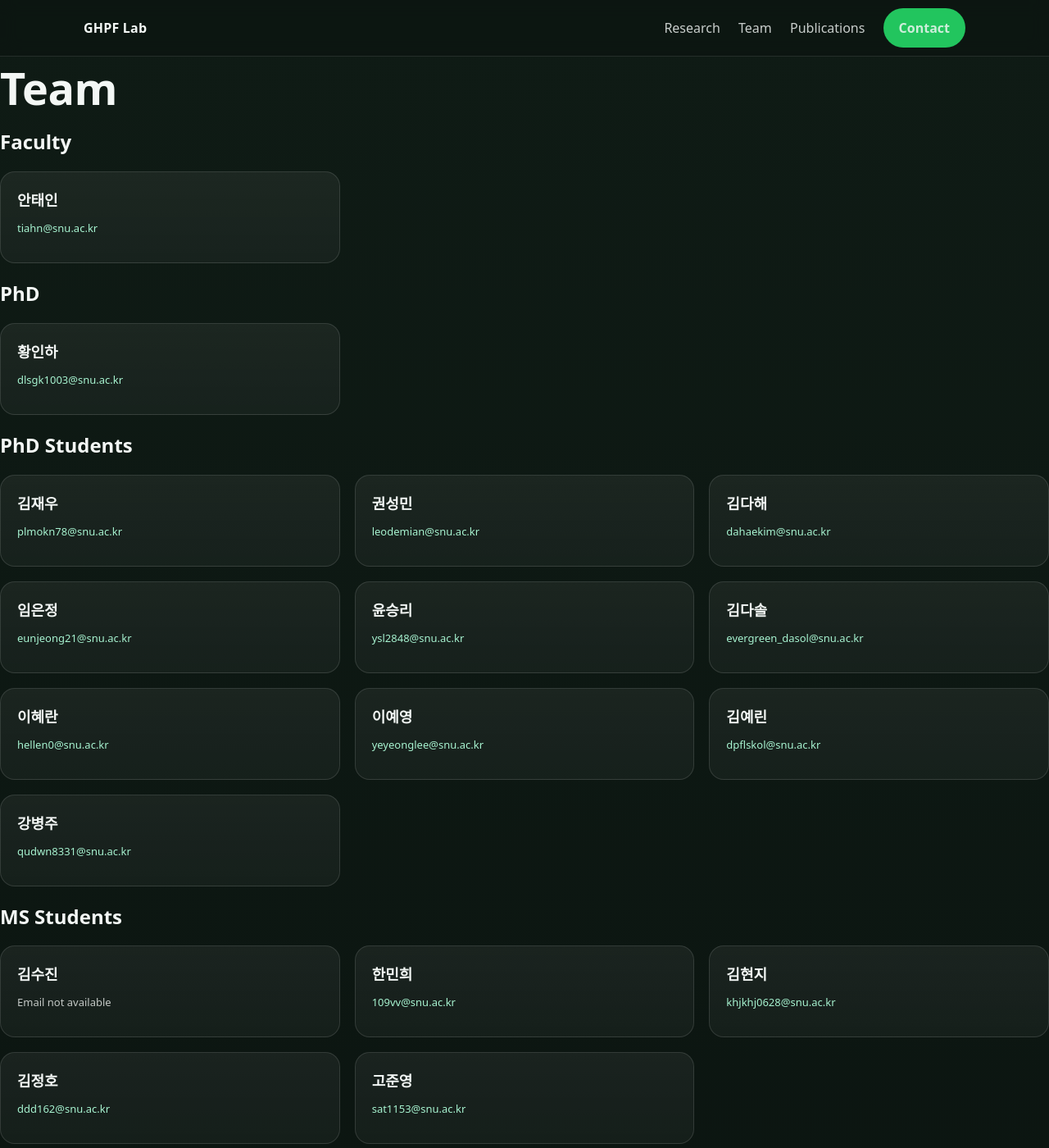
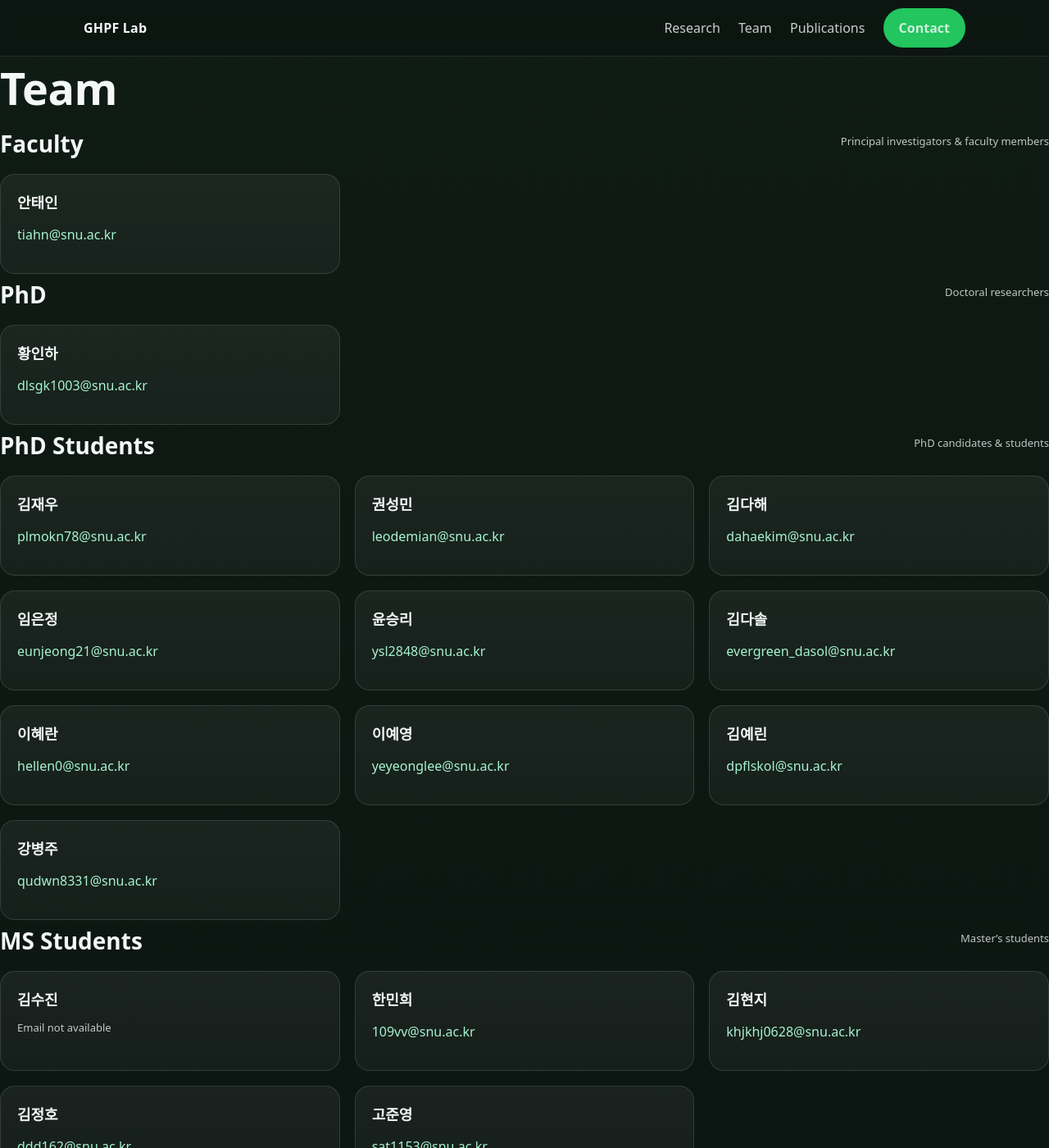
Before and after one commit to evergreendasol/Trial-2-lab-web, a Jekyll site: the page built from team.md, in a window 1280 px wide and 1400 px high. Shown: the whole window at 82% size. Built offline with Jekyll 4.4.1, drawn with Linux system fonts in a browser that asks for light colours; some of the changed text lies outside the part shown.

Commit message:
Update team page to grid layout with photos and section separation

```diff
--- a/team.md
+++ b/team.md
@@ -5,79 +5,156 @@ title: Team
 
 # Team
 
-## Faculty
-<div class="grid">
-{% for p in site.data.team.faculty %}
-  <div class="card">
-    <h3>{{ p.name }}</h3>
-    {% if p.email %}
-      <p class="small">
-        <a class="link" href="mailto:{{ p.email }}">{{ p.email }}</a>
-      </p>
-    {% endif %}
+<section class="team-section">
+  <div class="section__head">
+    <h2>Faculty</h2>
+    <p class="muted small">Principal investigators & faculty members</p>
   </div>
-{% endfor %}
-</div>
+
+  <div class="grid team-grid">
+  {% for p in site.data.team.faculty %}
+    <div class="card">
+      <div class="person">
+        <div class="person__photo">
+          {% if p.photo %}
+            <img src="{{ p.photo | relative_url }}" alt="{{ p.name }}">
+          {% endif %}
+        </div>
+
+        <div class="person__meta">
+          <h3>{{ p.name }}</h3>
+          {% if p.role %}<p class="person__role">{{ p.role }}</p>{% endif %}
+          {% if p.email %}
+            <p class="person__email"><a class="link" href="mailto:{{ p.email }}">{{ p.email }}</a></p>
+          {% endif %}
+          {% if p.note %}<p class="muted small">{{ p.note }}</p>{% endif %}
+        </div>
+      </div>
+    </div>
+  {% endfor %}
+  </div>
+</section>
 
 
-## PhD
-<div class="grid">
-{% for p in site.data.team.phd %}
-  <div class="card">
-    <h3>{{ p.name }}</h3>
-    {% if p.email %}
-      <p class="small">
-        <a class="link" href="mailto:{{ p.email }}">{{ p.email }}</a>
-      </p>
-    {% endif %}
+<section class="team-section">
+  <div class="section__head">
+    <h2>PhD</h2>
+    <p class="muted small">Doctoral researchers</p>
   </div>
-{% endfor %}
-</div>
+
+  <div class="grid team-grid">
+  {% for p in site.data.team.phd %}
+    <div class="card">
+      <div class="person">
+        <div class="person__photo">
+          {% if p.photo %}
+            <img src="{{ p.photo | relative_url }}" alt="{{ p.name }}">
+          {% endif %}
+        </div>
+
+        <div class="person__meta">
+          <h3>{{ p.name }}</h3>
+          {% if p.role %}<p class="person__role">{{ p.role }}</p>{% endif %}
+          {% if p.email %}
+            <p class="person__email"><a class="link" href="mailto:{{ p.email }}">{{ p.email }}</a></p>
+          {% endif %}
+          {% if p.note %}<p class="muted small">{{ p.note }}</p>{% endif %}
+        </div>
+      </div>
+    </div>
+  {% endfor %}
+  </div>
+</section>
 
 
-## PhD Students
-<div class="grid">
-{% for p in site.data.team.phd_students %}
-  <div class="card">
-    <h3>{{ p.name }}</h3>
-    {% if p.email %}
-      <p class="small">
-        <a class="link" href="mailto:{{ p.email }}">{{ p.email }}</a>
-      </p>
-    {% endif %}
+<section class="team-section">
+  <div class="section__head">
+    <h2>PhD Students</h2>
+    <p class="muted small">PhD candidates & students</p>
   </div>
-{% endfor %}
-</div>
+
+  <div class="grid team-grid">
+  {% for p in site.data.team.phd_students %}
+    <div class="card">
+      <div class="person">
+        <div class="person__photo">
+          {% if p.photo %}
+            <img src="{{ p.photo | relative_url }}" alt="{{ p.name }}">
+          {% endif %}
+        </div>
+
+        <div class="person__meta">
+          <h3>{{ p.name }}</h3>
+          {% if p.role %}<p class="person__role">{{ p.role }}</p>{% endif %}
+          {% if p.email %}
+            <p class="person__email"><a class="link" href="mailto:{{ p.email }}">{{ p.email }}</a></p>
+          {% endif %}
+          {% if p.note %}<p class="muted small">{{ p.note }}</p>{% endif %}
+        </div>
+      </div>
+    </div>
+  {% endfor %}
+  </div>
+</section>
 
 
-## MS Students
-<div class="grid">
-{% for p in site.data.team.ms_students %}
-  <div class="card">
-    <h3>{{ p.name }}</h3>
-    {% if p.email %}
-      <p class="small">
-        <a class="link" href="mailto:{{ p.email }}">{{ p.email }}</a>
-      </p>
-    {% endif %}
-    {% if p.note %}
-      <p class="muted small">{{ p.note }}</p>
-    {% endif %}
+<section class="team-section">
+  <div class="section__head">
+    <h2>MS Students</h2>
+    <p class="muted small">Master’s students</p>
   </div>
-{% endfor %}
-</div>
+
+  <div class="grid team-grid">
+  {% for p in site.data.team.ms_students %}
+    <div class="card">
+      <div class="person">
+        <div class="person__photo">
+          {% if p.photo %}
+            <img src="{{ p.photo | relative_url }}" alt="{{ p.name }}">
+          {% endif %}
+        </div>
+
+        <div class="person__meta">
+          <h3>{{ p.name }}</h3>
+          {% if p.role %}<p class="person__role">{{ p.role }}</p>{% endif %}
+          {% if p.email %}
+            <p class="person__email"><a class="link" href="mailto:{{ p.email }}">{{ p.email }}</a></p>
+          {% endif %}
+          {% if p.note %}<p class="muted small">{{ p.note }}</p>{% endif %}
+        </div>
+      </div>
+    </div>
+  {% endfor %}
+  </div>
+</section>
 
 
-## Interns
-<div class="grid">
-{% for p in site.data.team.interns %}
-  <div class="card">
-    <h3>{{ p.name }}</h3>
-    {% if p.email %}
-      <p class="small">
-        <a class="link" href="mailto:{{ p.email }}">{{ p.email }}</a>
-      </p>
-    {% endif %}
+<section class="team-section">
+  <div class="section__head">
+    <h2>Interns</h2>
+    <p class="muted small">Interns and visiting students</p>
   </div>
-{% endfor %}
-</div>
+
+  <div class="grid team-grid">
+  {% for p in site.data.team.interns %}
+    <div class="card">
+      <div class="person">
+        <div class="person__photo">
+          {% if p.photo %}
+            <img src="{{ p.photo | relative_url }}" alt="{{ p.name }}">
+          {% endif %}
+        </div>
+
+        <div class="person__meta">
+          <h3>{{ p.name }}</h3>
+          {% if p.role %}<p class="person__role">{{ p.role }}</p>{% endif %}
+          {% if p.email %}
+            <p class="person__email"><a class="link" href="mailto:{{ p.email }}">{{ p.email }}</a></p>
+          {% endif %}
+          {% if p.note %}<p class="muted small">{{ p.note }}</p>{% endif %}
+        </div>
+      </div>
+    </div>
+  {% endfor %}
+  </div>
+</section>
```
